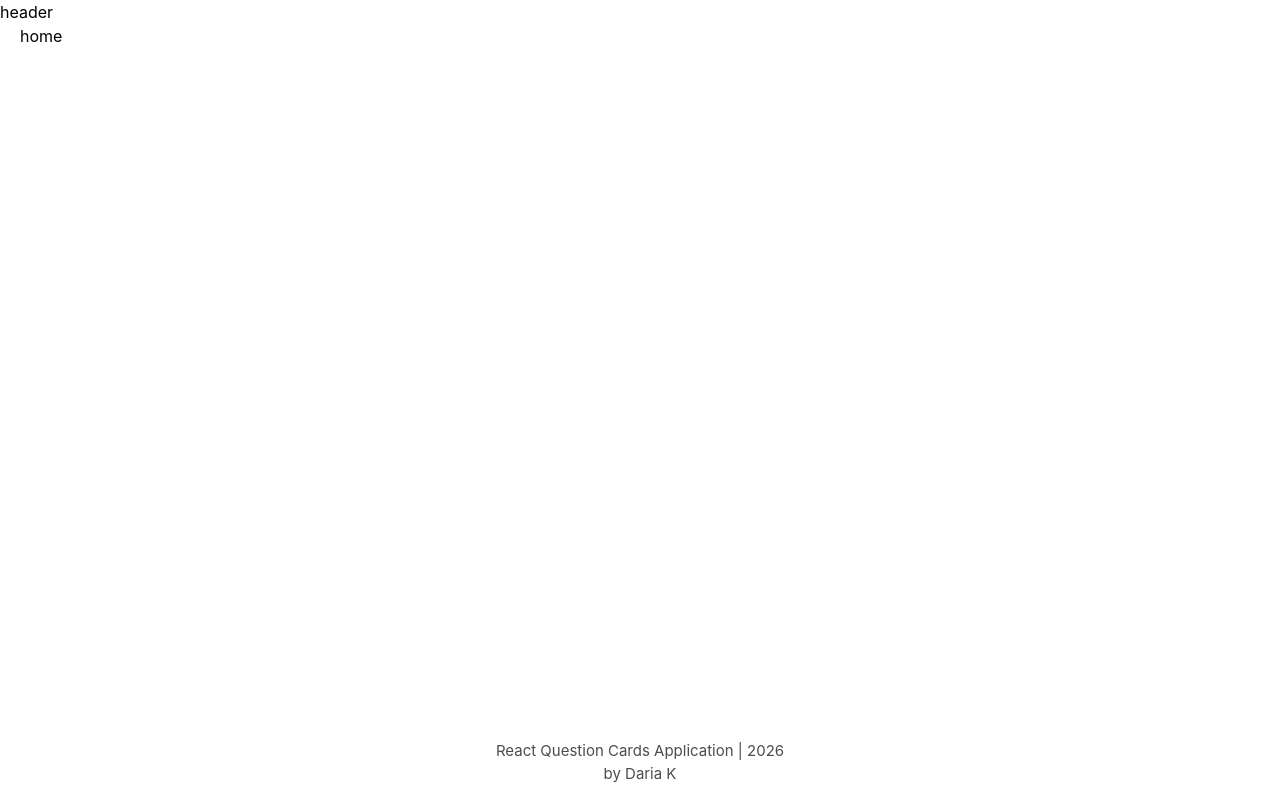
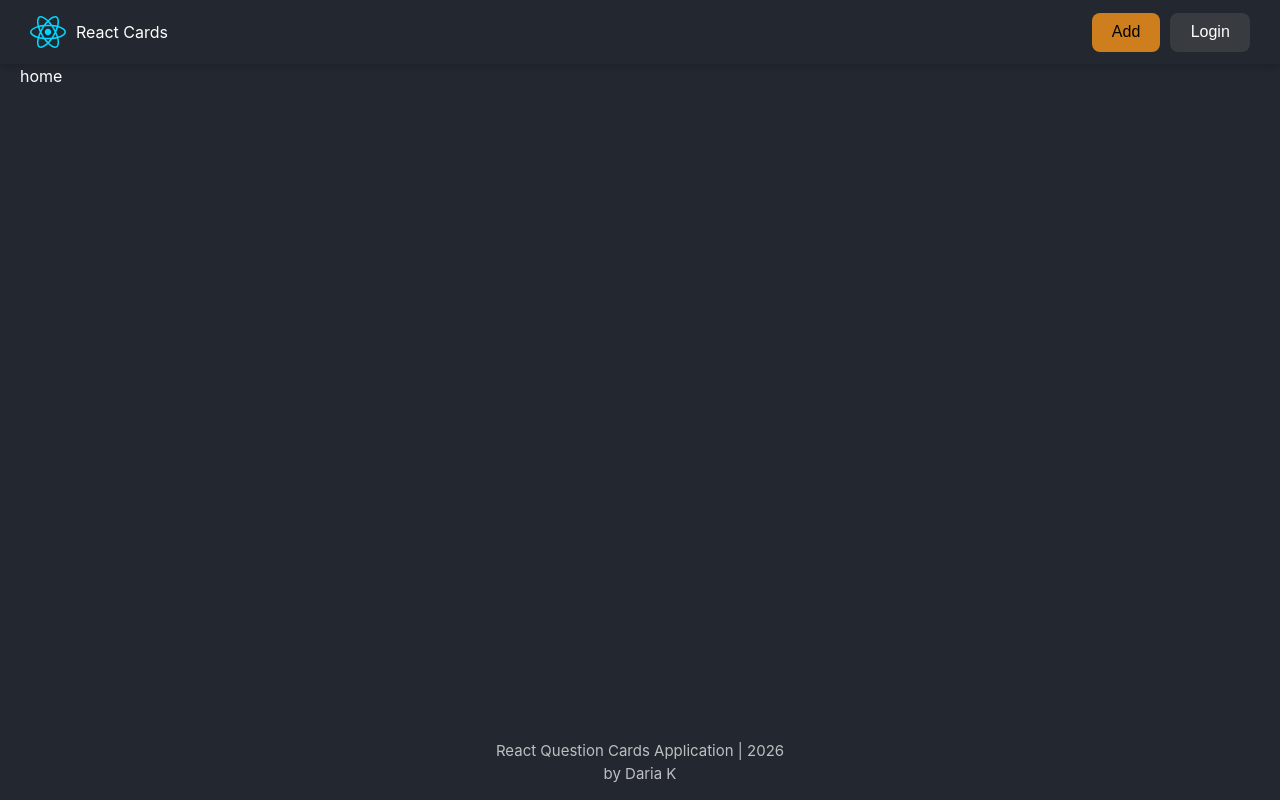
Before and after one commit to dkorneva/react-cards-app, a React (Vite) app: page / in a window 1280 px wide. Built offline with nearby package versions, Linux system fonts and the light colour scheme.

Commit message:
feat: добавлен header и обновлены стили button

```diff
--- a/src/components/Button/Button.jsx
+++ b/src/components/Button/Button.jsx
@@ -1,62 +1,9 @@
-// Компонент, по факту, это просто функция - стрелочная или function
-// Каждая функция-компонент должна вернуть разметку
-import { } from 'react';
-import cls from "./Button.module.css";
+import cls from "./Button.module.css"
 
-// по сути cls - это обычный объект, свойства которого - селекты, прописанные в Button.module.css
-
-// const inlineStyles = {
-// 	color: 'lightsalmon',
-//   backgroundColor: "#ccc",
-// }
-
-/*
-================================================================================
-Properties (props)
-
-Это механизм передачи данных от родительского компонента к дочернему.
-
-Props позволяют делать компоненты динамическими, передавая в них различные значения и изменяя их поведение или отображение.
-
-* props передаются только сверху вниз (от родительского компонента к дочернему)
-* дочерний компонент не может изменять значение props, т.к. props только для чтения
-* свойства могут быть любыми типами
-================================================================================
-*/
-
-const isPrimary = true;
-
-// для работы с props их необходимо просто передать в качестве параметра стрелочной функции-компонента
-
-// в props попадёт всё, что указывается в компоненте в App.jsx
-
-// в App.jsx можно передавать в качестве props всё что угодно и взаимодействовать как угодно
-// но внутри Button props нельзя никак изменять
-
-export const Button = ({ onClick, children }) => {
-  // props можно декомпозировать, чтобы каждый раз не писать название_объекта.необходимый_ключ
-  // const { onClick, children } = props
-  // console.log(cls)
-  console.log( onClick, children )
+export const Button = ({onClick, isActive, isDisabled, children}) => {
   return (
-    // inline стили имеют более высокий приоритет, чем то, что указано для класса btn в App.css
-    // <button className={isPrimary ? cls.primary : cls.btn} /*style={inlineStyles}*/> Button </button>
-    // или
-    <button className={`${cls.btn} ${isPrimary ? cls.primary : ""}`}
-    onClick={onClick} // можно присвоить листенер на любой компонент, добавив приставку on[любое событие js]
-    > {children} </button>
-
-    /*
-    =================================
-    Интерполяция
-
-    Это процесс вставки значений переменных или выражений в JSX-код
-
-    В React интерполяция обычно выполняется с помощью фигурных скобок
-    =================================
-    */
-
-    // для того, чтобы встраивать что-то в элемент, т.е. между открывающимся и закрывающимся тегами, есть спец. ключ в props, который предоставляет react уже зарезервированными словом children. children может быть любым - как текст, так и react-компонент
-
+    <button className={`${cls.btn} ${isActive ? cls.active : ""}`} onClick={onClick} disabled={isDisabled}>
+      {children}
+    </button>
   );
-};
+}
--- a/src/components/Button/Button.module.css
+++ b/src/components/Button/Button.module.css
@@ -9,9 +9,32 @@
 */
 
 .btn {
-  background-color: burlywood;
+	border-radius: 8px;
+	border: 1px solid transparent;
+	padding: 0.6em 1.2em;
+	font-size: 1em;
+	font-weight: 500;
+	background-color: var(--btn-bg-color);
+	color: var(--btn-text-color);
+	cursor: pointer;
+	transition: border-color 0.25s;
 }
 
-.primary {
-  background-color: cadetblue;
+.btn:hover {
+	border-color: #2f2f2f;
 }
+
+.btn:focus,
+.btn:focus-visible {
+	outline: 4px auto #2f2f2f;
+}
+
+.btn:disabled {
+  opacity: .5;
+  pointer-events: none;
+}
+
+.active {
+	color: #000;
+  background-color: #ce7e1d;
+}
--- /dev/null
+++ b/src/components/Button/index.jsx
@@ -0,0 +1 @@
+export { Button } from "./Button";
--- /dev/null
+++ b/src/components/Header/Header.jsx
@@ -0,0 +1,19 @@
+import ReactLogo from "../../assets/react.svg";
+import { Button } from "../Button";
+import cls from "./Header.module.css";
+
+export const Header = () => {
+  return (
+  <header className={cls.header}>
+      <p>
+        <img src={ReactLogo} alt="react logo" />
+        <span>React Cards</span>
+      </p>
+
+      <div className={cls.headerButtons}>
+        <Button isActive>Add</Button>
+        <Button>Login</Button>
+      </div>
+    </header>
+    );
+}
--- /dev/null
+++ b/src/components/Header/Header.module.css
@@ -0,0 +1,27 @@
+.header {
+  width: 100%;
+  height: 70px;
+  background-color: var(--main-bg-color);
+  padding: 0 30px;
+  display: flex;
+  justify-content: space-between;
+  align-items: center;
+  box-shadow: 0 2px 8px 0 rgba(0, 0, 0, .2);
+
+  p {
+    text-transform: capitalize;
+    display: flex;
+    justify-content: center;
+    align-items: center;
+    gap: 10px;
+    cursor: pointer;
+    user-select: none;
+  }
+
+  .headerButtons {
+    display: flex;
+    justify-content: center;
+    align-items: center;
+    gap: 10px;
+  }
+}
--- /dev/null
+++ b/src/components/Header/index.jsx
@@ -0,0 +1 @@
+export { Header } from "./Header";
--- a/src/components/MainLayout/MainLayout.jsx
+++ b/src/components/MainLayout/MainLayout.jsx
@@ -1,11 +1,12 @@
 import { Outlet } from "react-router-dom";
 import cls from "./MainLayout.module.css";
+import { Header } from "../Header";
 
 export const MainLayout = () => {
   const currentYear = new Date().getFullYear();
   return (
   <div className={cls.mainLayout}>
-    <header>header</header>
+    <Header />
     {/* main и footer специально в отдельном div, чтобы реализовать скролл под header */}
     <div className={cls.mainWrapper}>
       <main className={cls.main}>
--- a/src/index.css
+++ b/src/index.css
@@ -2,6 +2,9 @@
   --main-bg-color: #23272F;
 
   --text-color: #fff;
+
+  --btn-bg-color: #383b3f;
+  --btn-text-color: #fff;
 
   font-family: Inter, system-ui, Avenir, Arial, Helvetica, sans-serif;
   line-height: 1.5;
@@ -37,11 +40,17 @@
   :root {
     --main-bg-color: #fff;
     --text-color: #000;
+
+    --btn-bg-color: #16444f;
+    --btn-text-color: #57C3DC;
   }
 }
-@media (prefers-color-scheme: dark) {
+@media (prefers-color-scheme: light) {
   :root {
     --main-bg-color: #23272F;
     --text-color: #fff;
+
+    --btn-bg-color: #383b3f;
+    --btn-text-color: #fff;
   }
 }
```
